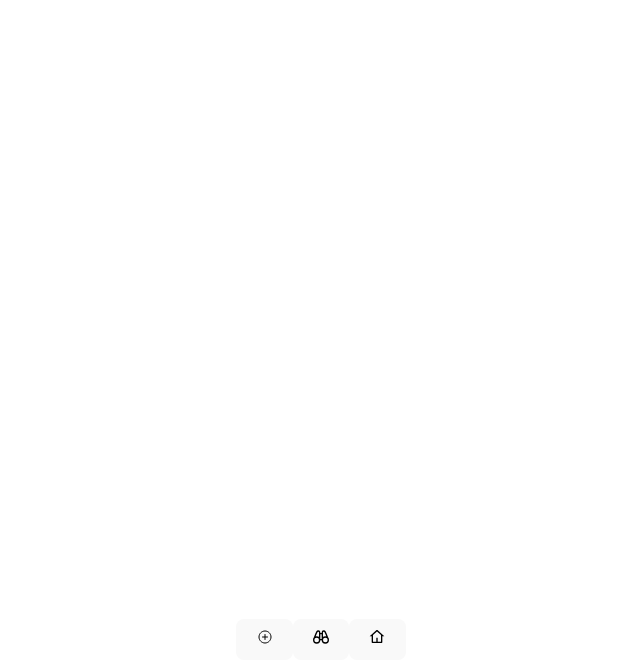
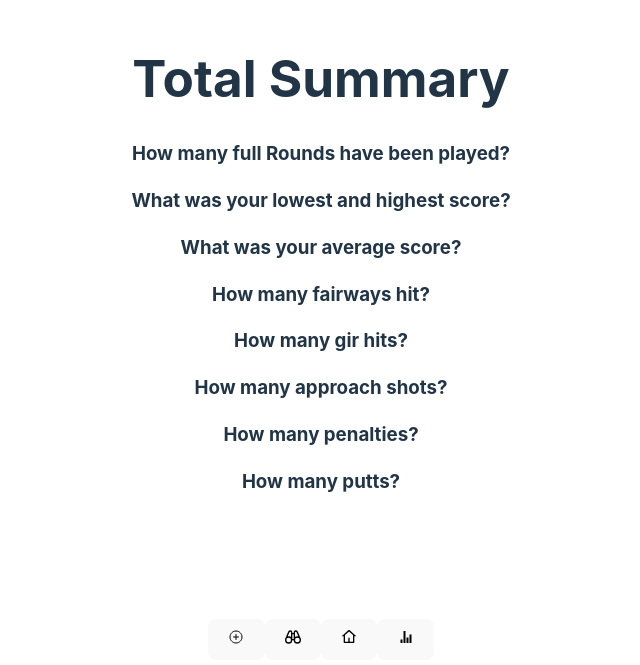
Before and after one commit to CipiVlad/AGAPS-A-Golf-Analyze-Web-App, a React (Vite) app in the folder client/: page /stats in a window 1280 px wide. Before the commit this address had no page. Shown: the part 135-800 px from the top of the page, without its empty margins (319-959 px from the left). Built offline with nearby package versions, Linux system fonts and the light colour scheme.

Commit message:
test deploy client and server

```diff
--- a/client/src/App.tsx
+++ b/client/src/App.tsx
@@ -7,18 +7,21 @@ import Navbar from './components/Navbar'
 import AddCourseInfo from './pages/app/AddCourseInfo'
 import HoleCard from './components/HoleCardStart'
 import Home from './pages/app/Home'
+import TotalSummary from './pages/app/TotalSummary'
 
 function App() {
 
 
   return (
     <div className="App">
+
       <Routes>
         <Route path="/" element={<Home />} />
         <Route path="/overview" element={<Overview />} />
         <Route path="/details/:id" element={<HoleDetail />} />
         <Route path="/add-round" element={<AddCourseInfo />} />
         <Route path="/hole-card/:id" element={<HoleCard />} />
+        <Route path="/stats" element={<TotalSummary />} />
       </Routes>
       <Navbar />
     </div>
--- a/client/src/components/Navbar.tsx
+++ b/client/src/components/Navbar.tsx
@@ -2,6 +2,7 @@ import { Link, useNavigate, useLocation } from "react-router-dom"
 import { RiHome4Line } from "react-icons/ri";
 import { GrOverview } from "react-icons/gr";
 import { IoAddCircleOutline } from "react-icons/io5";
+import { IoMdStats } from "react-icons/io";
 
 
 const Navbar = () => {
@@ -35,6 +36,7 @@ const Navbar = () => {
                 pathname === '/' ? <button style={{ ...homeStyle, display: 'none' }} onClick={() => navigate('/hole-card/1')}><RiHome4Line /></button>
                     : <button onClick={() => navigate('/')}><RiHome4Line /></button>
             }
+            <button onClick={() => navigate('/stats')}><IoMdStats /></button>
         </div>
     )
 }
--- a/client/src/pages/app/Overview.tsx
+++ b/client/src/pages/app/Overview.tsx
@@ -34,10 +34,22 @@ export const Overview = () => {
             <h2>Overview</h2>
             {/* show the data of the table concat-tables  */}
             <h3>last rounds</h3>
-
-            <button onClick={() => setShowData(!showData)}>{showData ? 'Hide' : 'Show'}</button>
+            {/* show only the last 5 rows */}
             {
-                showData && getData.map((data: any, index: number) => {
+                getData.slice(0, 5).map((data: any, index: number) => {
+                    return (
+                        <div key={index}>
+                            <Link to={`/details/${data.id}`}>Course:{data.course}</Link>
+                            <p>Round: {data.round}</p>
+                            <p>Date: {data.formattedTimestamp.slice(0, 10)}</p>
+                            <hr />
+                        </div>
+                    )
+                })
+            }
+            <button onClick={() => setShowData(!showData)}>{showData ? 'Hide' : 'Show more'}</button>
+            {
+                showData && getData.slice(5).map((data: any, index: number) => {
                     return (
                         <div key={index}>
                             <hr />
--- /dev/null
+++ b/client/src/pages/app/TotalSummary.tsx
@@ -0,0 +1,26 @@
+
+const TotalSummary = () => {
+  return (
+    <div>
+      <h1>Total Summary</h1>
+      <h3>How many full Rounds have been played?</h3>
+      <div></div>
+      <h3>What was your lowest and highest score?</h3>
+      <div></div>
+      <h3>What was your average score?</h3>
+      <div></div>
+      <h3>How many fairways hit?</h3>
+      <div></div>
+      <h3>How many gir hits?</h3>
+      <div></div>
+      <h3>How many approach shots?</h3>
+      <div></div>
+      <h3>How many penalties?</h3>
+      <div></div>
+      <h3>How many putts?</h3>
+      <div></div>
+
+    </div>
+  )
+}
+export default TotalSummary
```
Also changed, not shown: client/src/pages/app/RoundSummary.tsx (added, +9 -0 lines).
